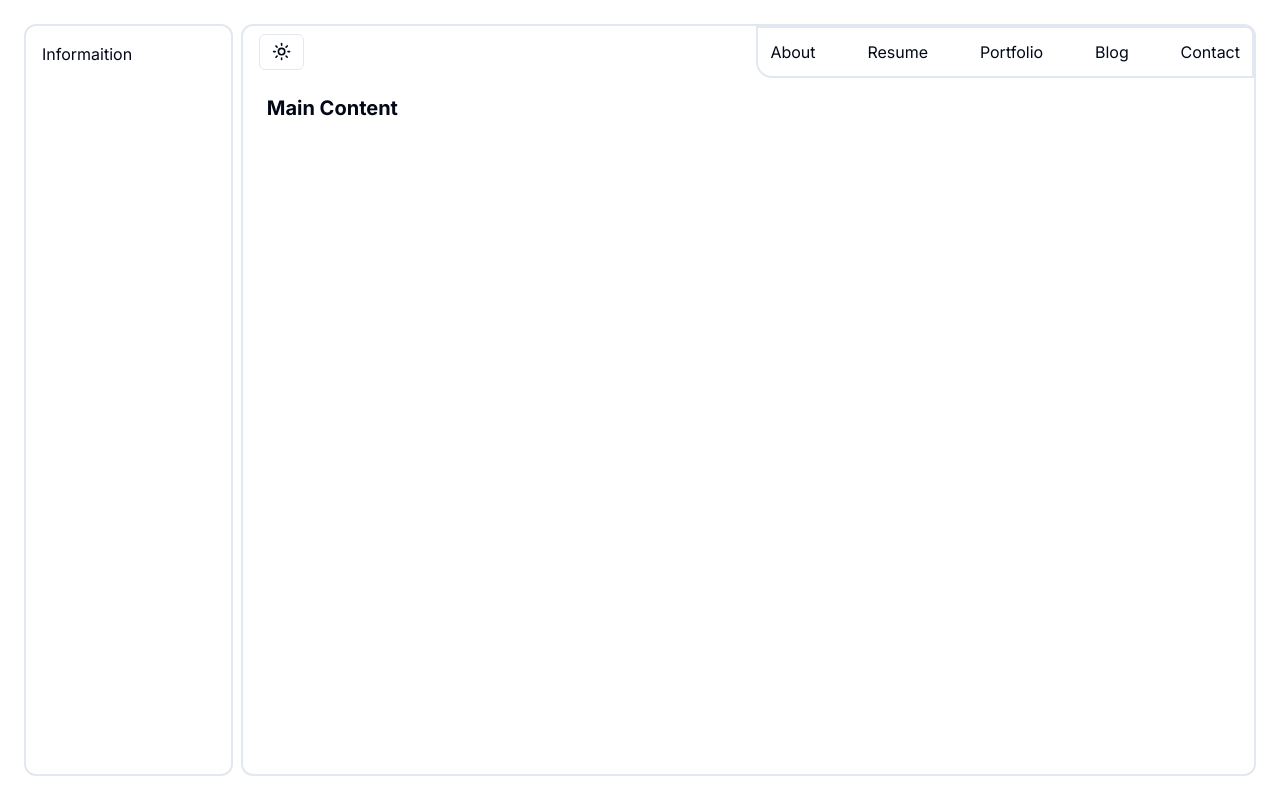
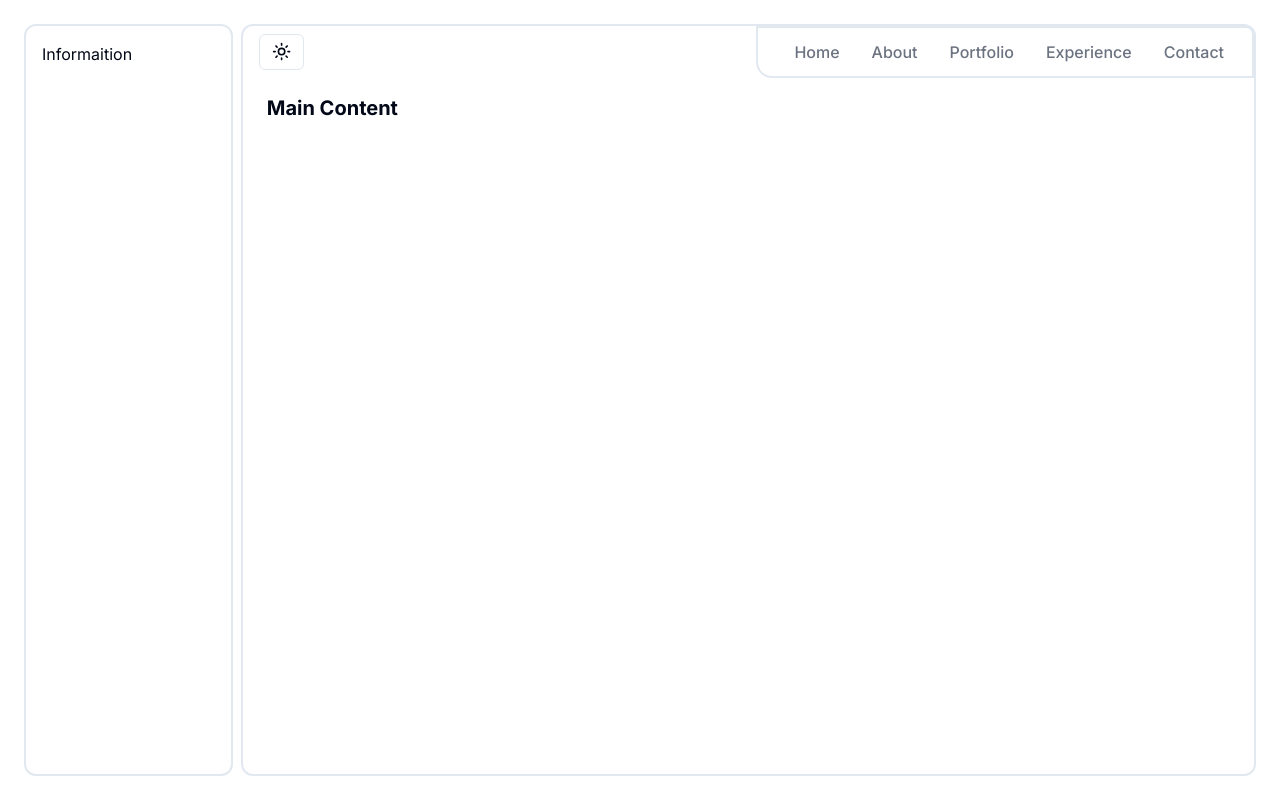
Before and after one commit to A-Gaoba/Myportfolio, a Next.js app: page / in a window 1280 px wide. Built offline with nearby package versions, Linux system fonts and the light colour scheme.

Commit message:
navbar has done

```diff
--- a/package.json
+++ b/package.json
@@ -9,6 +9,7 @@
     "lint": "next lint"
   },
   "dependencies": {
+    "@heroicons/react": "^2.1.1",
     "@radix-ui/react-dropdown-menu": "^2.0.6",
     "@radix-ui/react-icons": "^1.3.0",
     "@radix-ui/react-slot": "^1.0.2",
@@ -19,6 +20,7 @@
     "next-themes": "^0.2.1",
     "react": "^18",
     "react-dom": "^18",
+    "react-icons": "^5.0.1",
     "tailwind-merge": "^2.2.1",
     "tailwindcss-animate": "^1.0.7"
   },
--- a/src/app/mainContent/Navbar.tsx
+++ b/src/app/mainContent/Navbar.tsx
@@ -1,29 +1,52 @@
-import React from 'react';
+"use client"
+import React, { useState } from 'react';
 import Link from 'next/link';
+import { FaBars, FaTimes } from "react-icons/fa";
 import ModeToggle from '@/components/ModToggle';
 
 const Navbar: React.FC = () => {
+  const [isNavOpen, setIsNavOpen] = useState(false);
+
+  const links = [
+    { id: 1, path: "/", name: "home" },
+    { id: 2, path: "/about", name: "about" },
+    { id: 3, path: "/portfolio", name: "portfolio" },
+    { id: 4, path: "/experience", name: "experience" },
+    { id: 5, path: "/contact", name: "contact" },
+  ];
+
+  const toggleNav = () => setIsNavOpen(!isNavOpen);
+
+
   return (
     <div className='flex w-full justify-between -mt-2 mx-2'>
       <div className='self-center'>
         <ModeToggle />
       </div>
-      <div className='flex w-1/2 justify-between border-2 p-3 rounded-bl-2xl rounded-tr-lg'>
-        <Link href="/">
-          About
-        </Link>
-        <Link href="/">
-          Resume
-        </Link>
-        <Link href="/">
-          Portfolio
-        </Link>
-        <Link href="/">
-          Blog
-        </Link>
-        <Link href="/">
-          Contact
-        </Link>
+      <div className='flex md:w-1/2 justify-between border-2 py-3 px-5 rounded-bl-2xl rounded-tr-lg'>
+        <ul className="hidden md:flex">
+          {links.map(({ id, path, name }) => (
+            <li key={id} className="px-4 font-medium text-gray-500 hover:scale-105 hover:text-white duration-200">
+              <Link href={path}>
+                <span className="capitalize cursor-pointer link-underline">{name}</span>
+              </Link>
+            </li>
+          ))}
+        </ul>
+        <div className="md:hidden z-10" onClick={toggleNav}>
+          {isNavOpen ? <FaTimes size={30} className="text-gray-500" /> : <FaBars size={30} className="text-gray-500" />}
+        </div>
+        {isNavOpen && (
+          <ul className="flex flex-col justify-center items-center absolute top-0 left-0 w-full h-screen bg-gradient-to-b from-black to-gray-800">
+            {links.map(({ id, path, name }) => (
+              <li key={id} className="py-6 text-4xl">
+                <Link href={path}>
+                  <span onClick={toggleNav} className="text-gray-500 capitalize">{name}</span>
+                </Link>
+              </li>
+            ))}
+          </ul>
+        )}
       </div>
 
     </div>
```
Also changed, not shown: 1 other file (tests, documents, lock files or other folders).
